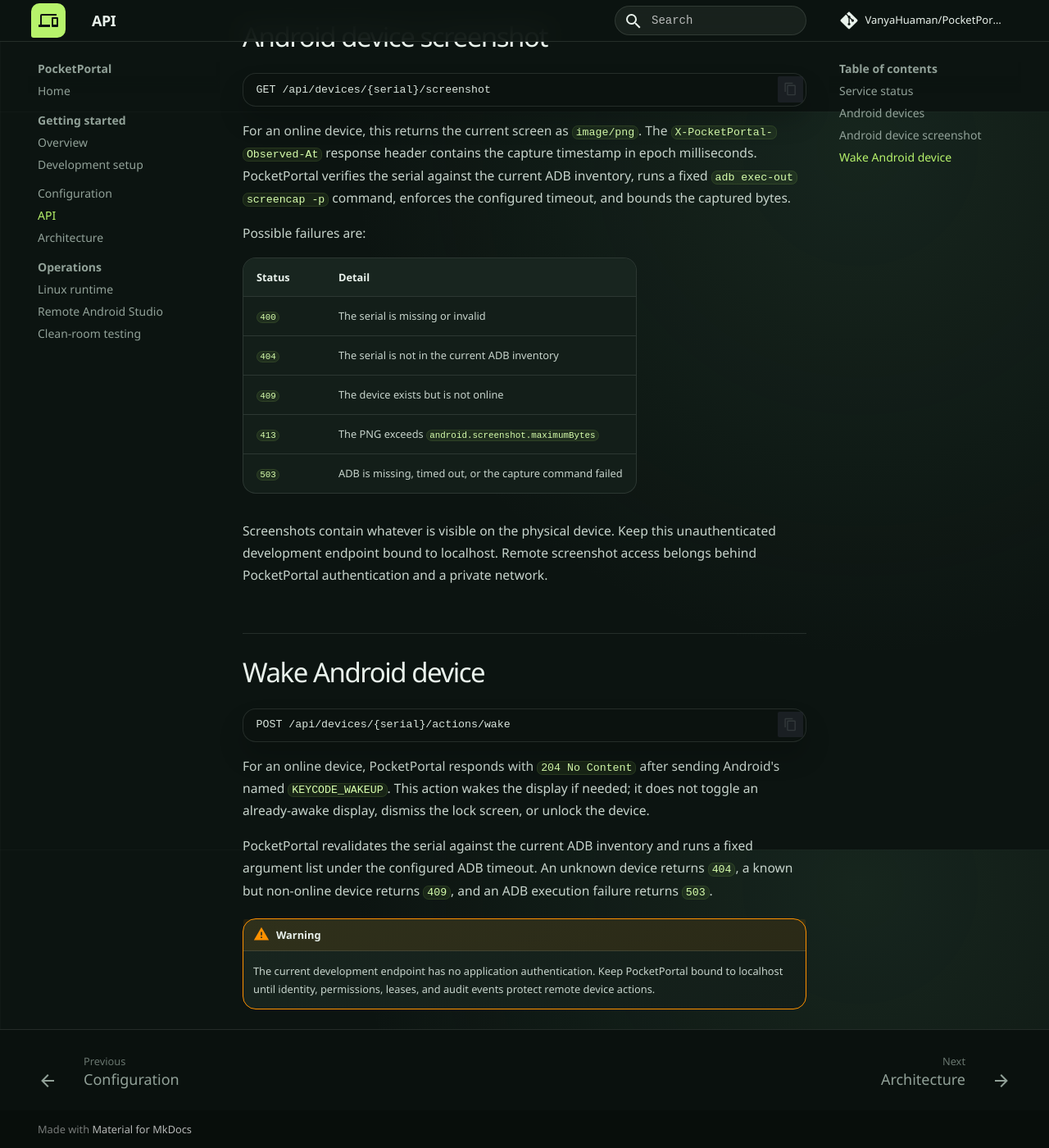
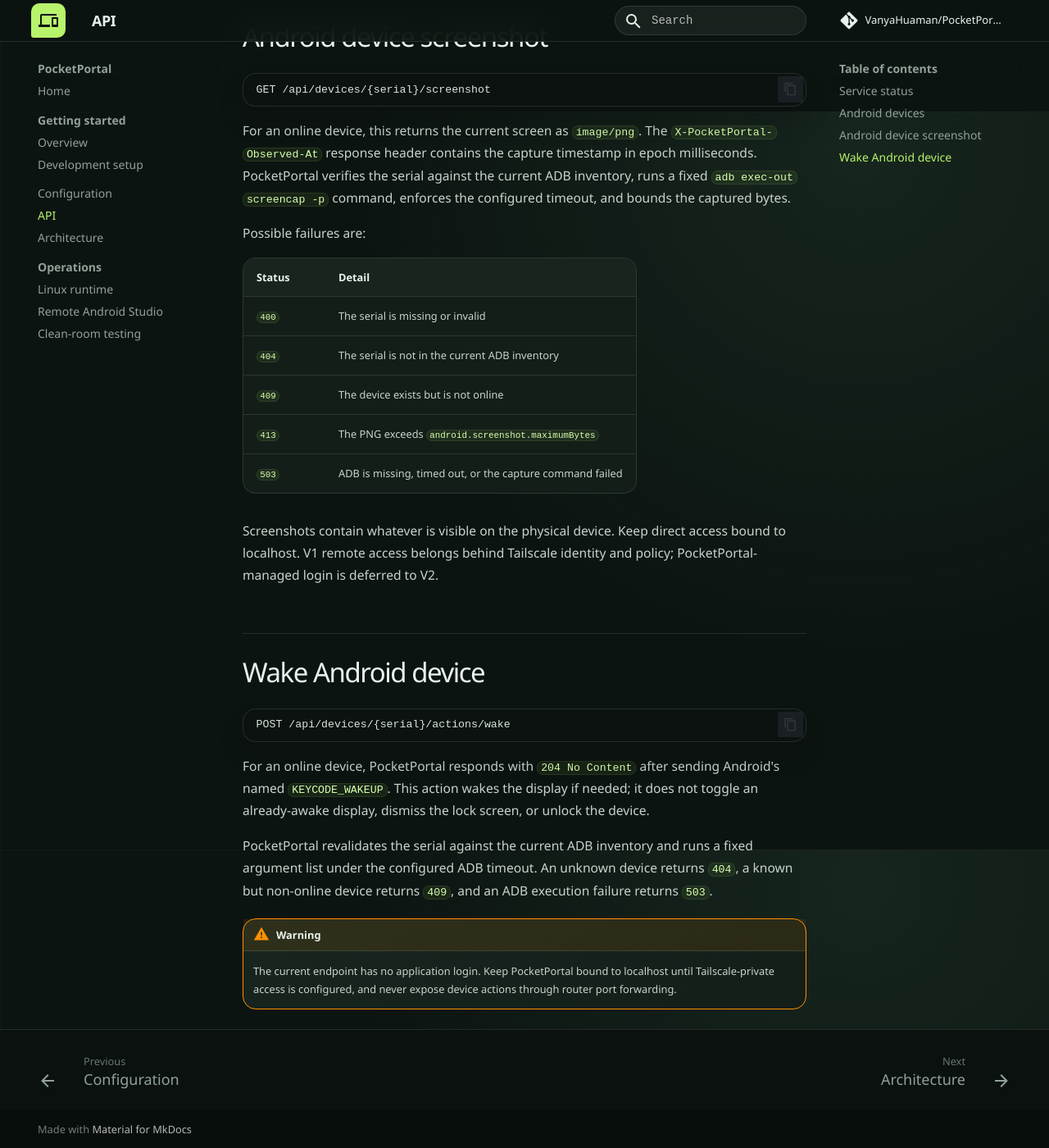
Before and after one commit to VanyaHuaman/PocketPortal, an MkDocs documentation site: the page built from docs/api.md, in a window 1280 px wide and 1400 px high, scrolled down 1664 px. Shown: the whole window at 82% size. Built offline with MkDocs 1.6.1 and Material for MkDocs 9.7.7, drawn with Linux system fonts in a browser that asks for light colours; comment, search, counter and statistics services are not loaded.

Commit message:
Keep V1 single owner and Tailscale private

```diff
--- a/docs/api.md
+++ b/docs/api.md
@@ -82,9 +82,9 @@
 | `413` | The PNG exceeds `android.screenshot.maximumBytes` |
 | `503` | ADB is missing, timed out, or the capture command failed |
 
-Screenshots contain whatever is visible on the physical device. Keep this
-unauthenticated development endpoint bound to localhost. Remote screenshot
-access belongs behind PocketPortal authentication and a private network.
+Screenshots contain whatever is visible on the physical device. Keep direct
+access bound to localhost. V1 remote access belongs behind Tailscale identity
+and policy; PocketPortal-managed login is deferred to V2.
 
 ## Wake Android device
 
@@ -103,6 +103,6 @@
 failure returns `503`.
 
 !!! warning
-    The current development endpoint has no application authentication. Keep
-    PocketPortal bound to localhost until identity, permissions, leases, and
-    audit events protect remote device actions.
+    The current endpoint has no application login. Keep PocketPortal bound to
+    localhost until Tailscale-private access is configured, and never expose
+    device actions through router port forwarding.
```
Also changed, not shown: AI_HANDOFF.md (+9 -11 lines), PocketPortal-Plan.md (+31 -33 lines), docs/architecture.md (+3 -1 lines), docs/getting-started/index.md (+4 -1 lines), docs/index.md (+4 -1 lines).
